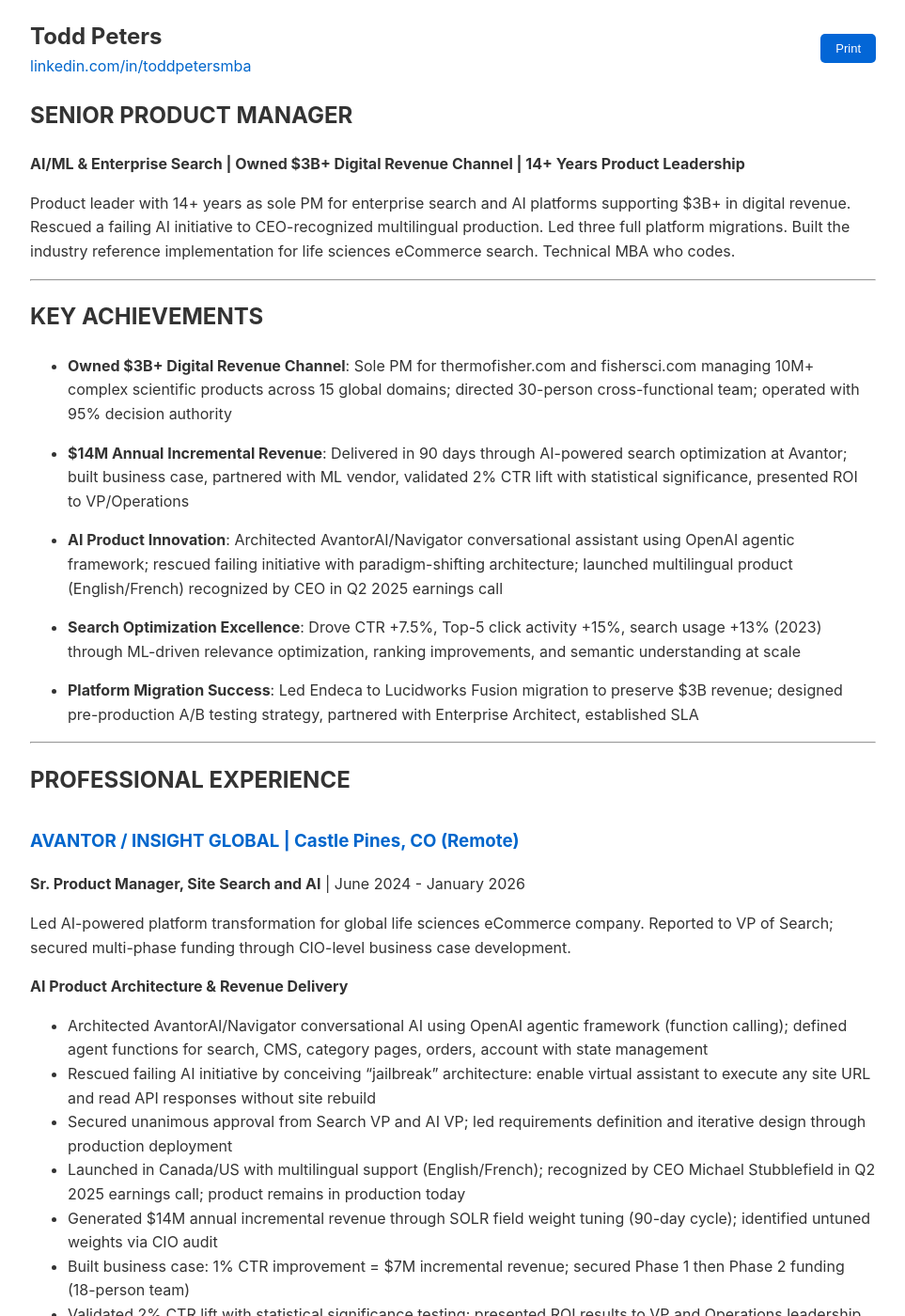
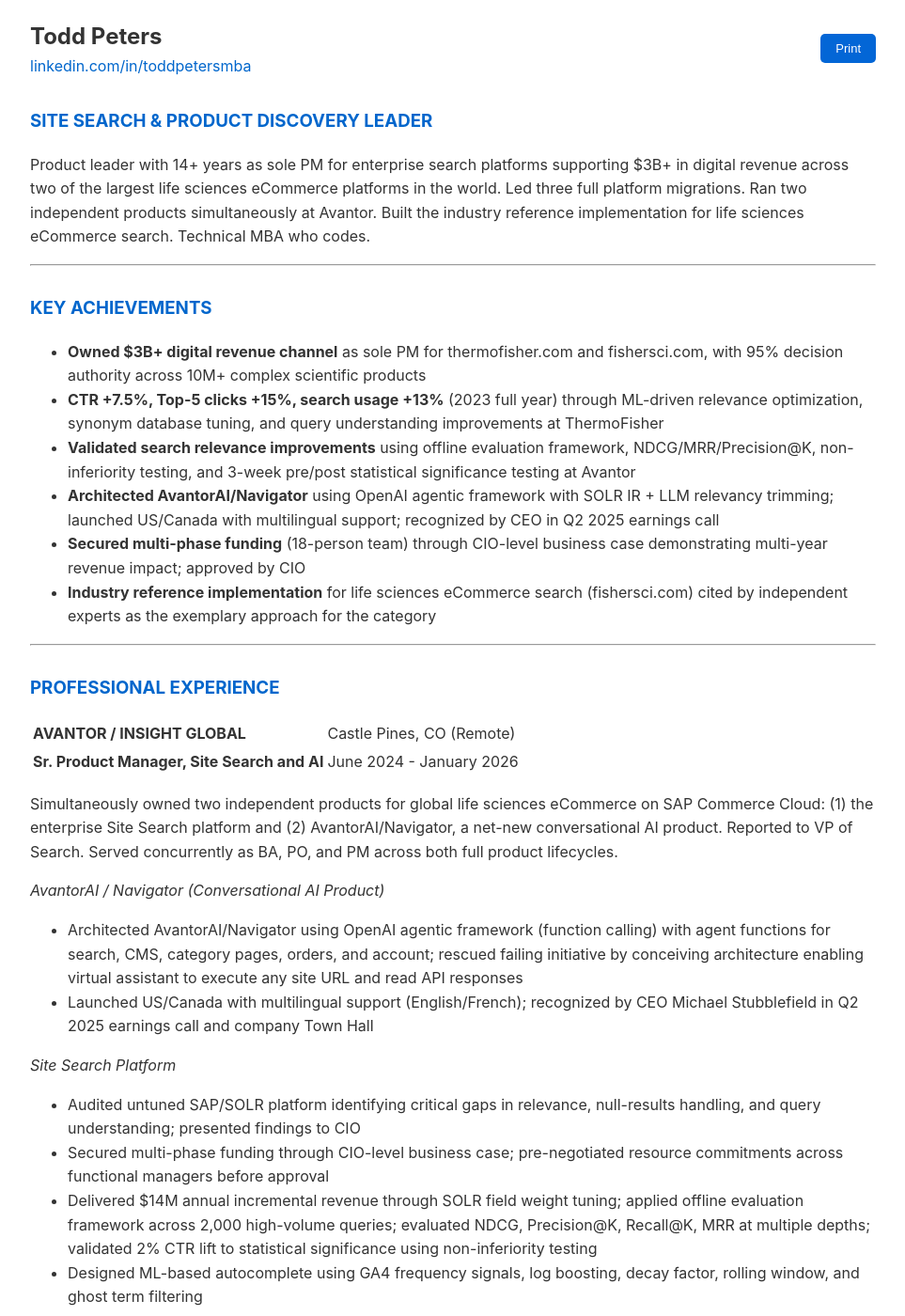
Before and after one commit to tsimech/tsimech.github.io, a Jekyll site: the page built from docs/resume.md, in a window 1280 px wide and 1400 px high. Shown: the whole window at 94% size, without its empty margins (158-1121 px from the left). Built offline with Jekyll 4.4.1, drawn with Linux system fonts in a browser that asks for light colours; some of the changed text lies outside the part shown.

```diff
--- a/docs/resume.md
+++ b/docs/resume.md
@@ -26,126 +26,86 @@ setTimeout(function() {
   <button onclick="window.print()" style="padding: 8px 16px; background-color: #0366d6; color: white; border: none; border-radius: 5px; cursor: pointer; font-size: 13px;">Print</button>
 </div>
 
-## SENIOR PRODUCT MANAGER
-**AI/ML & Enterprise Search | Owned $3B+ Digital Revenue Channel | 14+ Years Product Leadership**
+### SITE SEARCH & PRODUCT DISCOVERY LEADER
 
-Product leader with 14+ years as sole PM for enterprise search and AI platforms supporting $3B+ in digital revenue. Rescued a failing AI initiative to CEO-recognized multilingual production. Led three full platform migrations. Built the industry reference implementation for life sciences eCommerce search. Technical MBA who codes.
+Product leader with 14+ years as sole PM for enterprise search platforms supporting $3B+ in digital revenue across two of the largest life sciences eCommerce platforms in the world. Led three full platform migrations. Ran two independent products simultaneously at Avantor. Built the industry reference implementation for life sciences eCommerce search. Technical MBA who codes.
 
 ---
 
-## KEY ACHIEVEMENTS
+### KEY ACHIEVEMENTS
 
-- **Owned $3B+ Digital Revenue Channel**: Sole PM for thermofisher.com and fishersci.com managing 10M+ complex scientific products across 15 global domains; directed 30-person cross-functional team; operated with 95% decision authority
-
-- **$14M Annual Incremental Revenue**: Delivered in 90 days through AI-powered search optimization at Avantor; built business case, partnered with ML vendor, validated 2% CTR lift with statistical significance, presented ROI to VP/Operations
-
-- **AI Product Innovation**: Architected AvantorAI/Navigator conversational assistant using OpenAI agentic framework; rescued failing initiative with paradigm-shifting architecture; launched multilingual product (English/French) recognized by CEO in Q2 2025 earnings call
-
-- **Search Optimization Excellence**: Drove CTR +7.5%, Top-5 click activity +15%, search usage +13% (2023) through ML-driven relevance optimization, ranking improvements, and semantic understanding at scale
-
-- **Platform Migration Success**: Led Endeca to Lucidworks Fusion migration to preserve $3B revenue; designed pre-production A/B testing strategy, partnered with Enterprise Architect, established SLA
+- **Owned $3B+ digital revenue channel** as sole PM for thermofisher.com and fishersci.com, with 95% decision authority across 10M+ complex scientific products
+- **CTR +7.5%, Top-5 clicks +15%, search usage +13%** (2023 full year) through ML-driven relevance optimization, synonym database tuning, and query understanding improvements at ThermoFisher
+- **Validated search relevance improvements** using offline evaluation framework, NDCG/MRR/Precision@K, non-inferiority testing, and 3-week pre/post statistical significance testing at Avantor
+- **Architected AvantorAI/Navigator** using OpenAI agentic framework with SOLR IR + LLM relevancy trimming; launched US/Canada with multilingual support; recognized by CEO in Q2 2025 earnings call
+- **Secured multi-phase funding** (18-person team) through CIO-level business case demonstrating multi-year revenue impact; approved by CIO
+- **Industry reference implementation** for life sciences eCommerce search (fishersci.com) cited by independent experts as the exemplary approach for the category
 
 ---
 
-## PROFESSIONAL EXPERIENCE
+### PROFESSIONAL EXPERIENCE
 
-### AVANTOR / INSIGHT GLOBAL | Castle Pines, CO (Remote)
+**AVANTOR / INSIGHT GLOBAL** | Castle Pines, CO (Remote)
 **Sr. Product Manager, Site Search and AI** | June 2024 - January 2026
 
-Led AI-powered platform transformation for global life sciences eCommerce company. Reported to VP of Search; secured multi-phase funding through CIO-level business case development.
+Simultaneously owned two independent products for global life sciences eCommerce on SAP Commerce Cloud: (1) the enterprise Site Search platform and (2) AvantorAI/Navigator, a net-new conversational AI product. Reported to VP of Search. Served concurrently as BA, PO, and PM across both full product lifecycles.
 
-**AI Product Architecture & Revenue Delivery**
-- Architected AvantorAI/Navigator conversational AI using OpenAI agentic framework (function calling); defined agent functions for search, CMS, category pages, orders, account with state management
-- Rescued failing AI initiative by conceiving "jailbreak" architecture: enable virtual assistant to execute any site URL and read API responses without site rebuild
-- Secured unanimous approval from Search VP and AI VP; led requirements definition and iterative design through production deployment
-- Launched in Canada/US with multilingual support (English/French); recognized by CEO Michael Stubblefield in Q2 2025 earnings call; product remains in production today
-- Generated $14M annual incremental revenue through SOLR field weight tuning (90-day cycle); identified untuned weights via CIO audit
-- Built business case: 1% CTR improvement = $7M incremental revenue; secured Phase 1 then Phase 2 funding (18-person team)
-- Validated 2% CTR lift with statistical significance testing; presented ROI results to VP and Operations leadership
+*AvantorAI / Navigator (Conversational AI Product)*
+- Architected AvantorAI/Navigator using OpenAI agentic framework (function calling) with agent functions for search, CMS, category pages, orders, and account; rescued failing initiative by conceiving architecture enabling virtual assistant to execute any site URL and read API responses
+- Launched US/Canada with multilingual support (English/French); recognized by CEO Michael Stubblefield in Q2 2025 earnings call and company Town Hall
 
-**Analytics, ML/AI, & Optimization**
-- Established GA4 analytics from scratch; implemented human-only signal collection (search box entry vs SRP loads)
-- Designed ML-based autocomplete: GA4 frequency, log boosting, decay factor, rolling window, thresholds, ghost term filtering
-- Evaluated search using NDCG, Precision@K, Recall@K, MRR at multiple depths; made tradeoff decisions using non-inferiority testing
-- Designed RAG architecture: SOLR IR + LLM assessment with relevancy trimming, grounding citations, hallucination mitigation
-
-**Platform Modernization & Stakeholder Management**
-- Modernized SRP and category page UI/UX; overhauled synonym database; launched product comparison capability; integrated eMolecules chemical structure search via punch-out
-- Led UAT sessions with regional business unit leaders across global markets
-- Developed $170M 3-year revenue impact roadmap; secured CIO approval using project gates and WSJF prioritization
-- Navigated 3-month MSA approval solo: learned procurement, built legal/sourcing relationships, persisted through complex approval processes
+*Site Search Platform*
+- Audited untuned SAP/SOLR platform identifying critical gaps in relevance, null-results handling, and query understanding; presented findings to CIO
+- Secured multi-phase funding through CIO-level business case; pre-negotiated resource commitments across functional managers before approval
+- Delivered $14M annual incremental revenue through SOLR field weight tuning; applied offline evaluation framework across 2,000 high-volume queries; evaluated NDCG, Precision@K, Recall@K, MRR at multiple depths; validated 2% CTR lift to statistical significance using non-inferiority testing
+- Designed ML-based autocomplete using GA4 frequency signals, log boosting, decay factor, rolling window, and ghost term filtering
 
 ---
 
-### THERMO FISHER SCIENTIFIC | Carlsbad, CA (Remote)
+**THERMO FISHER SCIENTIFIC** | Carlsbad, CA (Remote)
 **Sr. Product Manager, Search and Selection** | 2021 - June 2024
 
-Led enterprise-wide digital platform strategy for $3B+ revenue channel (thermofisher.com, fishersci.com, fishersci.co.uk, fishersci.ca). Sole Product Manager with 95% decision authority managing 10M+ complex scientific products across 15 global domains.
+Sole PM for $3B+ digital revenue channel (thermofisher.com, fishersci.com) with 95% decision authority. Directed 30 team members across 6 functions; managed 5 on/offshore Agile SCRUM dev teams.
 
-**Enterprise Strategy & Cross-Functional Leadership**
-- Defined multi-year strategy and quarterly priorities using WSJF and Business Value frameworks; served as enterprise-wide KOL for search strategy
-- Directed 30 team members across 6 functions: concurrently managed/prioritized 5 on/offshore Agile SCRUM dev teams and directed 4 supplemental teams (UX, Content, Analytics, A/B testing)
-- Managed $1-2M annual budgets; secured executive approval for major platform upgrades using ROI analysis
-- Presented roadmaps and gathered requirements at annual in-person business unit meetings
-- Served as hiring manager with 3 direct reports; mentored PMs, BAs, SOs, POs to develop autonomy and strategic thinking
-
-**Business Outcomes & Platform Optimization**
-- Delivered 2023 performance: CTR +7.5%, Top-5 clicks +15%, search usage +13%, customer complaints <10/month despite millions of queries
-- Delivered 20,000+ SEO landing pages through taxonomy improvements and Site Search enhancements (chemical structure search modernization)
-- Conducted CX/UX audits using proprietary quality framework; partnered with A/B testing team for data-driven iteration
-- Implemented query understanding pipeline: managed synonym database using Lucidworks Fusion synonym generator, deployed spell correction and autocomplete
-
----
+- Delivered 2023 full-year performance: CTR +7.5%, Top-5 clicks +15%, search usage +13%, complaints <10/month across millions of queries
+- Deployed query understanding pipeline: synonym management (Lucidworks Fusion), spell correction, ML-based autocomplete, and language-specific analyzers for multilingual support
+- Designed and maintained KPI definition framework with metric definitions, calculation methodology, and glossary published as org-level artifact across search and analytics teams
+- Managed $1-2M annual budgets; secured executive approval for platform upgrades using ROI analysis; partnered with A/B testing team for data-driven iteration
+- Hired and mentored 3 direct reports (PMs, BAs, SOs, POs); built and led 6 cross-functional teams throughout tenure
+- Delivered 20,000+ SEO landing pages through taxonomy improvements and site search enhancements driving organic traffic growth
 
 **Product Manager, Search and Selection** | 2014 - 2021
 
-**Platform Migration & Vendor Management**
-- Orchestrated platform replacement Endeca to Lucidworks Fusion (SOLR-based): led vendor evaluation, partnered with Enterprise Architect, established SLA, designed pre-production A/B testing to preserve $3B revenue
-- Expanded platform scope from thermofisher.com to fishersci.com (US, CA, 15 EU domains)
-- Deployed faceted navigation with auto-faceting and dynamic attribute filtering; managed multilingual search with language-specific analyzers
-- Established vendor partnership for chemical structure search modernization; delivered visual category browse experience
-- Managed annual budgets using ROI analysis; led PM training programs developing strategic thinking in team members
+- Orchestrated Endeca-to-Lucidworks Fusion platform migration: led vendor evaluation, designed pre-production A/B testing to preserve $3B revenue, and established post-install performance specifications (query response time, uptime, indexing throughput)
+- Deployed faceted navigation with auto-faceting, dynamic attribute filtering, and smart facet ordering (customer popularity ranking, sequential engagement linkages) across 10M+ complex scientific products
+- Expanded platform from thermofisher.com to fishersci.com with multilingual support via URL-based localization; managed language-specific analyzers and cross-language synonym lists for recall improvement
+- Led company transition from Agile SCRUM to SAFe; created Jira process flows adopted as SDLC foundation across multiple teams
 
----
+**Web Content Specialist / Business Analyst, Site Search** | 2010 - 2014
 
-**Earlier ThermoFisher Roles** | Web Content Specialist / Business Analyst, Site Search (2010-2014): Built FAST interface emulator reducing relevancy tuning from weeks to 30 minutes; established Search Relevancy Quality Score System; created global synonym management process and tools.
+- Built FAST interface emulator for quantitative relevancy tuning, reducing tuning time from weeks to 30 minutes
+- Established Search Relevancy Quality Score System; created global synonym management process and tools
+- Created monthly search metrics dashboards (Adobe Analytics/Omniture) distributed to Directors, VPs, and business unit leadership
 
 ---
 
 ### EARLIER CAREER
 
-**Safe Life Corporation** - Associate Director, Product Management & Business Development (2007-2010): Closed >$1M in contracts; $1.2M+ BD pipeline; designed corporate-wide MS Dynamics CRM system. **Roche Diagnostics** - Outside Sales, A Accounts (2005-2006): Managed large pharma/biotech accounts with full operational autonomy. **Motorola Life Sciences** - Research Associate I/II (1999-2003): Designed award-winning division-wide database (VBA/SQL); Motorola Bravo Award; full corporate MBA sponsorship.
+**Safe Life Corporation** - Associate Director, Product Management & Business Development (2007-2010): Closed >$1M in contracts; $1.2M+ BD pipeline. **Motorola Life Sciences** - Research Associate I/II (1999-2003): Designed award-winning division-wide database (VBA/SQL); Motorola Bravo Award; full corporate MBA sponsorship. **Roche Diagnostics** - Outside Sales, A Accounts (2005-2006).
 
 ---
 
-## TECHNICAL PROFICIENCIES
+### TECHNICAL SKILLS
 
-- **AI/ML & Search Platforms**: OpenAI agentic framework (function calling), RAG (Retrieval-Augmented Generation), conversational AI, prompt engineering | SAP SOLR, Lucidworks Fusion (SOLR-based), Endeca, FAST | Ranking optimization: NDCG, Precision@K, Recall@K, MRR, field weight tuning, re-ranking with behavioral signals | ML-based autocomplete design, semantic retrieval, synonym management
-
-- **Analytics & Experimentation**: Google Analytics (GA4), Adobe Analytics, Omniture, Google Search Console, SEMrush, Otterly.ai | A/B testing frameworks, statistical significance testing, pre/post analysis, click distribution analysis | Offline evaluation frameworks, non-inferiority testing, tradeoff decision modeling
-
-- **Product & Strategy**: Product roadmapping, WSJF prioritization, Agile/SAFe methodologies, 0-to-1 product development, business case development, ROI modeling, gap analysis, cost/benefit analysis | Stakeholder management, vendor partnerships, executive alignment
-
-- **Programming & Development** (self-taught 31 years): VBA (Excel, Outlook MAPI, Access), Python, SQL, JavaScript, HTML/CSS, C/C++, C#, REGEX | AI-assisted development (GitHub Copilot power user)
-
-- **Databases & Tools**: MS Dynamics CRM, MS Access, SQL/mySQL, Oracle, SAP | ODBC connections, data modeling, normalized entity relationships | Jira, Confluence, MS Project, MS Visio (UML), Photoshop
+**Search Platforms:** SOLR, Lucidworks Fusion, Endeca, FAST, Elasticsearch; SAP Commerce Cloud
+**AI and Agentic:** OpenAI agentic framework; LLM-powered relevancy; AvantorAI (production)
+**Analytics:** GA4, Adobe Analytics, Power BI; offline evaluation (NDCG, MRR, Precision/Recall@K); A/B testing; statistical significance
+**Product:** Agile/SAFe; WSJF; business case development; executive communication (VP/CIO); Jira, Confluence
 
 ---
 
-## EDUCATION & CERTIFICATIONS
+### EDUCATION AND CREDENTIALS
 
-**M.B.A.** | Arizona State University, W.P. Carey School of Business | 2003
-
-**B.S., Biochemistry/Chemistry** | Portland State University | 1998
-
-**Certifications**: Certified Agile SCRUM Master | Certified SAFe | Pragmatic Marketing Level III
-
-**Continuous Learning**: 110+ corporate trainings including Generative AI, LLMs, Search platforms, ML/AI (Stanford, MIT courses)
-
----
-
-## HONORS & AWARDS
-
-**Thermo Fisher Scientific**: 25 performance awards (4× Stock Incentive Award, 9× Discretionary Award, 12× Merit Award) | Company's highest employee rating (CE) in 2020 | First 100% remote work approval in division (8-9 years ago)
-
-**Motorola Life Sciences**: Full corporate MBA sponsorship (Arizona State University) | 3× Stock Option Incentive Award | Bravo Award (exclusive, monetary) | "Consistently Exceeds Expectations" performance rating
+**M.B.A.** - Arizona State University, W.P. Carey School of Business
+**B.S., Biochemistry/Chemistry** - Portland State University
+Certified Agile SCRUM Master | Certified SAFe | Pragmatic Marketing Level III
```
